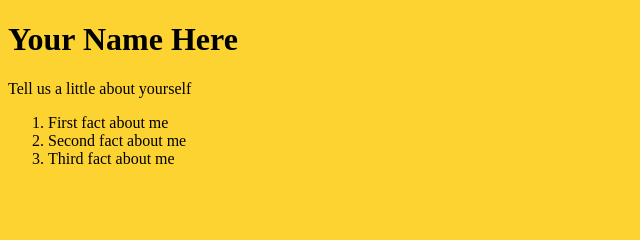
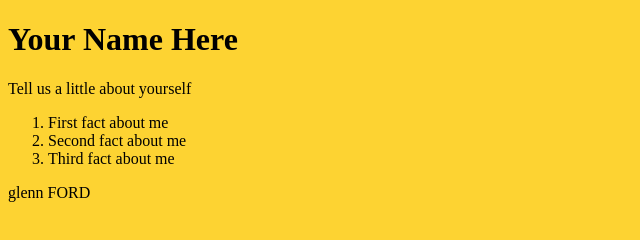
Before and after one commit to GlennF101/GlennF101.github.io, a plain HTML site: page index.html in a window 1280 px wide. Shown: the whole page, without its empty margins (0-640 px from the left). Drawn offline with Linux system fonts and the light colour scheme.

Commit message:
Update index.html

```diff
--- a/index.html
+++ b/index.html
@@ -12,4 +12,4 @@
     <li>Third fact about me</li>
   </ol>
 </body>
-</html>
+glenn FORD
```
